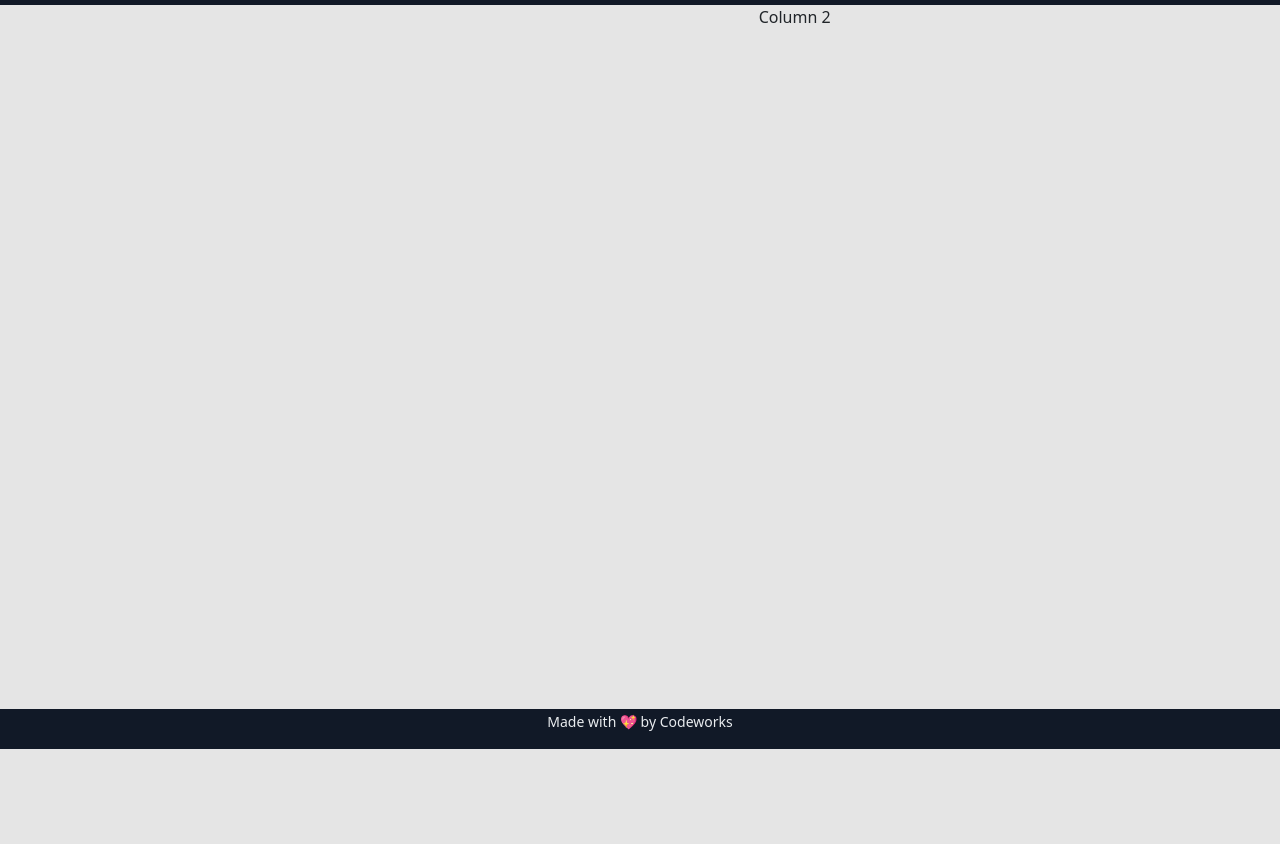
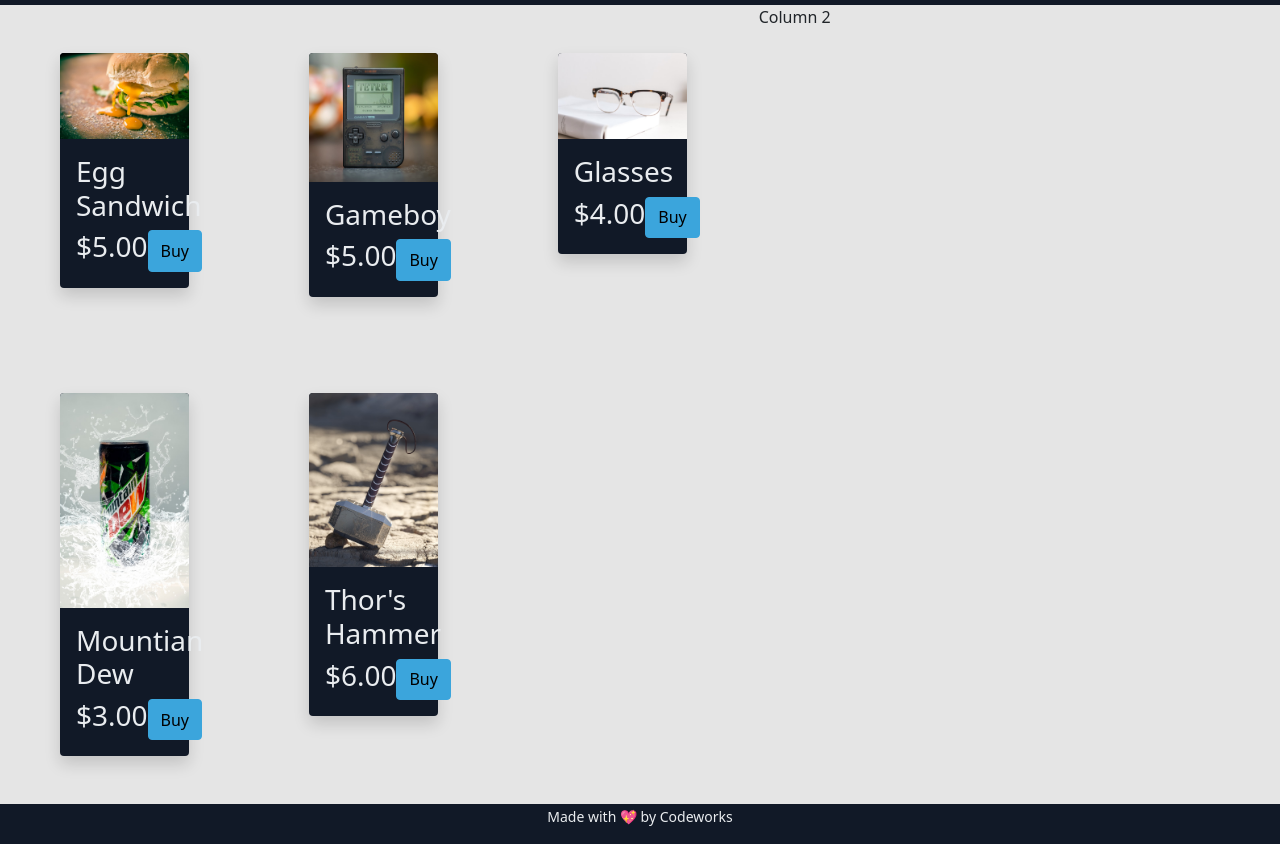
Before and after one commit to patrick-misner/vending-machine, a website with bundled scripts: page index.html in a window 1280 px wide. Shown: the part 51-895 px from the top of the page. Before the commit the page ends 800 px from the top, so only its background shows below. Built offline with nearby package versions, Linux system fonts and the light colour scheme; a script that the page names is missing.

Commit message:
Drawing Working

```diff
--- a/app/AppState.js
+++ b/app/AppState.js
@@ -9,10 +9,10 @@ class AppState extends EventEmitter {
   wallet = 0
   snacks = [
     new Snack(1, 'Egg Sandwich', './assets/img/eggsandwich.jpeg', 5),
-    new Snack(2, 'Gameboy', './assets/img/gameboy.jpeg', 40),
-    new Snack(3, 'Glasses', './assets/img/glassesjpeg', 30),
+    new Snack(2, 'Gameboy', './assets/img/gameboy.jpeg', 5),
+    new Snack(3, 'Glasses', './assets/img/glasses.jpeg', 4),
     new Snack(4, 'Mountian Dew', './assets/img/mtdew.jpeg', 3),
-    new Snack(5, "Thor's Hammer", './assets/img/thorhammer.jpeg', 50)
+    new Snack(5, "Thor's Hammer", './assets/img/thorhammer.jpeg', 6)
   ]
 }
 
--- a/app/Controllers/SnacksController.js
+++ b/app/Controllers/SnacksController.js
@@ -1,7 +1,18 @@
+import { ProxyState } from "../AppState.js"
+
+
+function _drawSnacks(){
+  let snacks = ProxyState.snacks
+  let template = ''
+  snacks.forEach(s => template += s.Template)
+  // console.log(template)
+  document.getElementById('snack-display').innerHTML = template
+}
 
 
 export class SnacksController {
   constructor(){
     console.log('Snacks Controller Loaded')
+    _drawSnacks()
   }
 }
--- a/app/Models/Snack.js
+++ b/app/Models/Snack.js
@@ -14,11 +14,11 @@ export class Snack {
     return `
   <div class="col-4">
     <div class="m-5 bg-dark text-light rounded shadow">
-      <img src="${this.img}" class="img-fluid rounded-top" alt="">
+      <img src="${this.img}" class="img-fluid rounded-top snack-img" alt="">
       <div class="p-3">
         <h3>${this.name}</h3>
         <div class="d-flex justify-content-between">
-          <h3>${this.price.toFixed(2)}</h3>
+          <h3>$${this.price.toFixed(2)}</h3>
           <button id="${this.id}-button" onclick="buyItem(${this.id})" type="button" class="btn btn-primary">Buy</button>
         </div>
       </div>
--- a/assets/style/style.css
+++ b/assets/style/style.css
@@ -1,5 +1,4 @@
 /* BASIC STYLES HERE */
 .snack-img {
-  width: 200px;
-  height: 200px;
+  height: 250px;
 }
```
